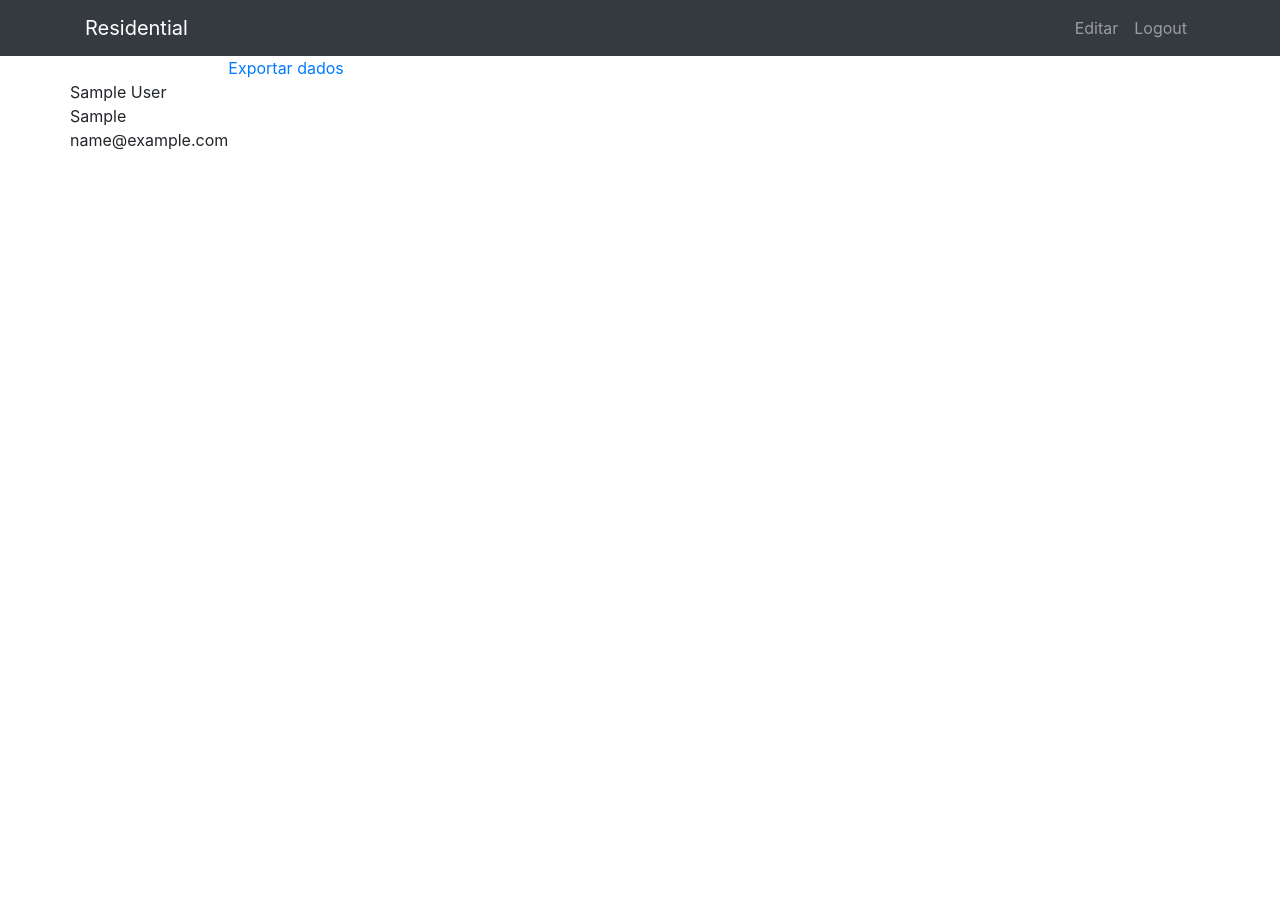
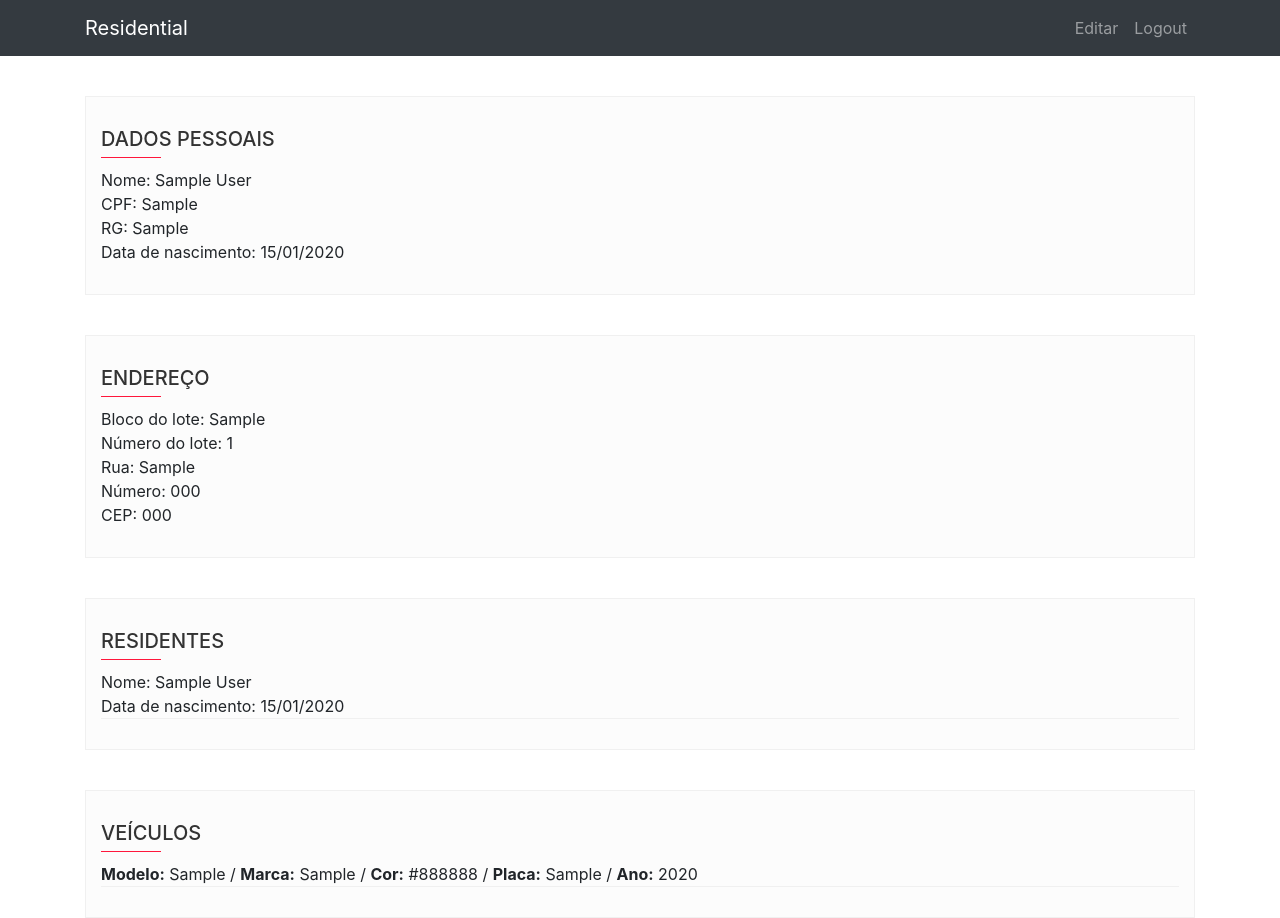
Before and after one commit to vitorh45/residential, a Django app: page /resident/ in a window 1280 px wide. Before the commit the page ends 150 px from the top, so only its background shows below. Run offline with Django 3.2, Linux system fonts and the light colour scheme; a user stored in the database is signed in; tables that the repository leaves empty hold one stand-in row (values such as "Sample post"); some libraries are stand-ins or nearby versions.

Commit message:
Update layout

```diff
--- a/resident/templates/resident/detail.html
+++ b/resident/templates/resident/detail.html
@@ -1,12 +1,54 @@
 {% extends 'base.html' %}
 
 {% block content %}
+<div class="col-lg-12">
 
-<br>
-{{ resident.get_full_name }}<br>
-{{ resident.cpf }}<br>
-{{ resident.email }}
+    <div class="single category">
 
-<a href="{% url 'export_data' %}">Exportar dados</a>
+        <h3 class="side-title">Dados Pessoais</h3>
+        <ul class="list-unstyled">
+            <li>Nome: {{ resident.get_full_name }}</li>
+            <li>CPF: {{ resident.cpf }}</li>
+            <li>RG: {{ resident.rg }}</li>
+            <li>Data de nascimento: {{ resident.birth_date|date:"d/m/Y" }}</li>
+        </ul>
+    </div>
 
+    <div class="single category">
+        <h3 class="side-title">Endereço</h3>
+        <ul class="list-unstyled">
+            <li>Bloco do lote: {{ resident.lot_block }}</li>
+            <li>Número do lote: {{ resident.lot_number }}</li>
+            <li>Rua: {{ resident.street }}</li>
+            <li>Número: {{ resident.number }}</li>
+            <li>CEP: {{ resident.cep }}</li>
+        </ul>
+    </div>
+
+    <div class="single category">
+        <h3 class="side-title">Residentes</h3>
+        <ul class="list-unstyled">
+            {% for house_resident in resident.house_resident.all %}
+            <div class="bloco">
+            <li>Nome: {{ house_resident.name }}</li>
+            <li>Data de nascimento: {{ house_resident.birth_date|date:"d/m/Y" }}</li>
+            </div>
+            {% endfor %}
+        </ul>
+    </div>
+
+    <div class="single category">
+        <h3 class="side-title">Veículos</h3>
+        <ul class="list-unstyled">
+            {% for vehicle in resident.vehicle_resident.all %}
+            <div class="bloco">
+            <li><b>Modelo:</b> {{ vehicle.model }} / <b>Marca:</b> {{ vehicle.brand }} / <b>Cor:</b> {{ vehicle.color }} /
+        <b>Placa:</b> {{ vehicle.plate }} / <b>Ano:</b> {{ vehicle.year }}</li>
+            </div>
+            {% endfor %}
+        </ul>
+    </div>
+
+
+</div>
 {% endblock content %}
--- a/resident/templates/resident/edit.html
+++ b/resident/templates/resident/edit.html
@@ -33,6 +33,8 @@
 <script>
     $(document).ready(function(){
         $('.dateinput').mask('00/00/0000');
+        $('#id_cep').mask('00000-000');
+
     });
 </script>
 {% endblock extra-js %}
--- a/resident/templates/resident/resident_data.html
+++ b/resident/templates/resident/resident_data.html
@@ -15,23 +15,27 @@
   </style>
 </head>
   <body>
-    <h1 class="text-right">CPF {{ obj.cpf }}</h1>
+    <h3>Dados pessoais</h3>
     <p><b>Nome completo:</b> {{ obj.get_full_name }}</p>
+    <p><b>CPF:</b> {{ obj.cpf }}</p>
     <p><b>RG:</b> {{ obj.rg }}</p>
     <p><b>Email:</b> {{ obj.email }}</p>
     <p><b>Data de nascimento:</b> {{ obj.birth_date|date:"d/m/Y" }}</p>
 
+    <br>
     <h3>Endereço</h3>
     <p><b>Lote do bloco:</b> {{ obj.lot_block }} / <b>Número do bloco:</b> {{ obj.lot_number }}</p>
     <p><b>Rua:</b> {{ obj.street }}</p>
     <p><b>Número:</b> {{ obj.number }} / <b>CEP:</b> {{ obj.cep }}</p>
 
+    <br>
     <h3>Residentes da casa</h3>
     {% for house_resident in obj.house_resident.all %}
     <p><b>Nome completo:</b> {{ house_resident.name }}</p>
     <p><b>Data de nascimento:</b> {{ house_resident.birth_date|date:"d/m/Y" }}</p>
     {% endfor %}
 
+    <br>
     <h3>Veículos da casa</h3>
     {% for vehicle in obj.vehicle_resident.all %}
         <p><b>Modelo:</b> {{ vehicle.model }} / <b>Marca:</b> {{ vehicle.brand }} / <b>Cor:</b> {{ vehicle.color }} /
--- a/residential/static/css/custom.css
+++ b/residential/static/css/custom.css
@@ -166,3 +166,41 @@
     font-size: 80%;
     color: #dc3545;
 }
+
+.single {
+    padding: 30px 15px;
+    margin-top: 40px;
+    background: #fcfcfc;
+    border: 1px solid #f0f0f0;
+}
+.single h3.side-title {
+    margin: 0;
+    margin-bottom: 10px;
+    padding: 0;
+    font-size: 20px;
+    color: #333;
+    text-transform: uppercase;
+}
+.single h3.side-title:after {
+    content: '';
+    width: 60px;
+    height: 1px;
+    background: #ff173c;
+    display: block;
+    margin-top: 6px;
+}
+
+.single ul {
+    margin-bottom: 0;
+}
+.bloco {
+    border-bottom: 1px solid #f0f0f0;
+    display: block;
+    text-decoration: none;
+}
+.single li a:hover {
+    color: #ff173c;
+}
+.single li:last-child a {
+    border-bottom: 0;
+}
```
